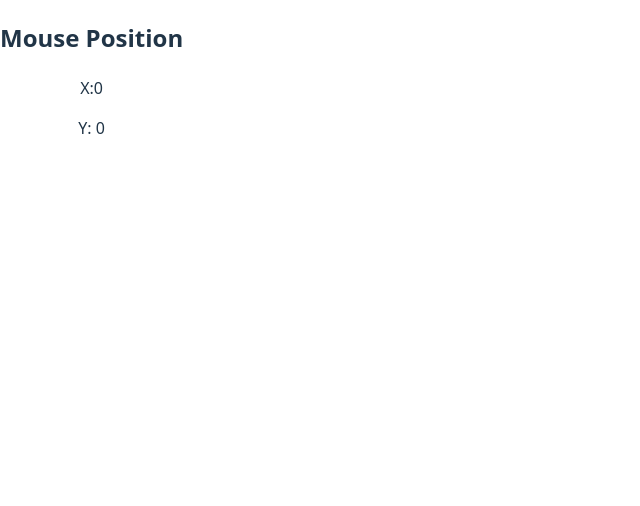
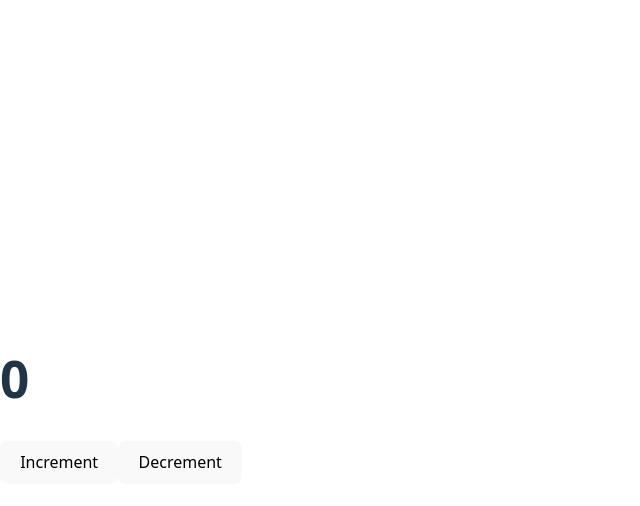
Before and after one commit to Umashankar12345/react, a React (Vite) app in the folder ReactEvent/: page / in a window 1280 px wide. Shown: the top 506 px of the page, without its empty margins (0-640 px from the left). Built offline with nearby package versions, Linux system fonts and the light colour scheme.

Commit message:
my message

```diff
--- /dev/null
+++ b/ReactEvent/src/components/Counter.jsx
@@ -0,0 +1,21 @@
+import { useState } from "react";
+
+function App(){
+    const[count,setCount] = useState(0);
+
+    const increment =() => {
+        setCount(count + 1);
+    }
+    const decrement = () => {
+        setCount(count -1);
+    }
+
+    return(
+        <div>
+            <h1>{count}</h1>
+            <button onClick={increment}>Increment</button>
+            <button onClick={decrement}>Decrement</button>
+        </div>
+    )
+}
+export default App;
--- a/ReactEvent/src/main.jsx
+++ b/ReactEvent/src/main.jsx
@@ -1,7 +1,7 @@
 import { StrictMode } from 'react'
 import { createRoot } from 'react-dom/client'
 import './index.css'
-
+import App from './components/Counter'
 // import Onequestion from './components/Onequestion'
 // import Secondquestion from './components/Secondquestion'
 // import Thirdquestion from './components/Thirdquestion'
@@ -9,8 +9,8 @@
 // import Fivequestion from './components/Fivequestion'
 // import Sixquestion from './components/Sixquestion'
 // import Eightquestion from './components/Eightquestion'
-import Sevenquestion from './components/Sevenquestion'
-createRoot(document.getElementById('root')).render(
+// import Sevenquestion from './components/Sevenquestion'
+ createRoot(document.getElementById('root')).render(
   <StrictMode>
     {/* <App /> */}
     {/* <Onequestion/> */}
@@ -22,7 +22,8 @@
    {/* <Sixquestion/> */}
 
    {/* <Eightquestion/> */}
-   <Sevenquestion/>
+   {/* <Sevenquestion/> */}
+   <App/>
   </StrictMode>
 )
 
```
